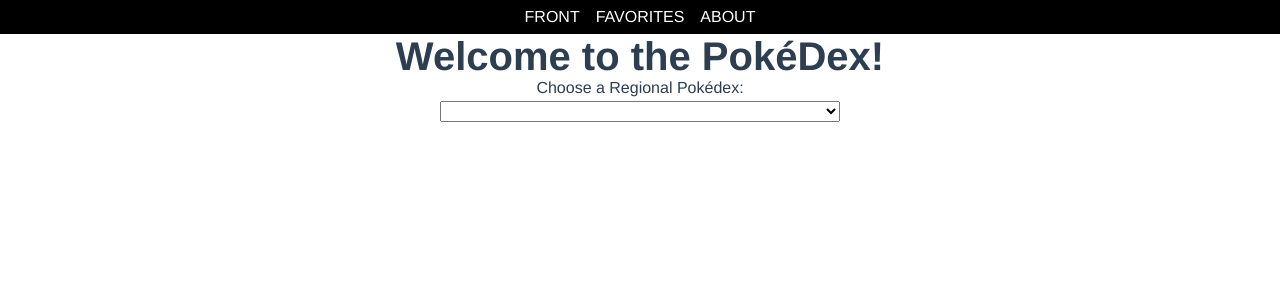
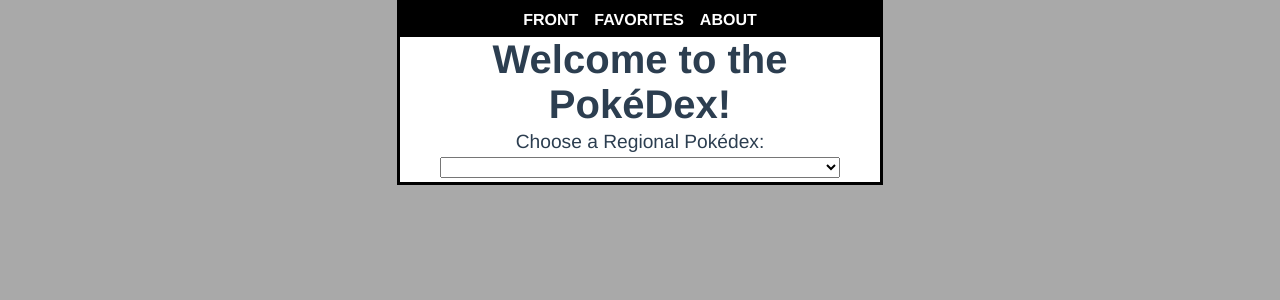
Before and after one commit to profounddark/pokedex, a Vue app: page /#/ in a window 1280 px wide. Shown: the top 300 px of the page. Built offline with nearby package versions, Linux system fonts and the light colour scheme; what vue-ls would draw is missing.

Commit message:
Commit before breaking

```diff
--- a/src/App.vue
+++ b/src/App.vue
@@ -15,6 +15,23 @@
 
 <style>
 
+#app {
+  font-family: 'Avenir', Helvetica, Arial, sans-serif;
+  -webkit-font-smoothing: antialiased;
+  -moz-osx-font-smoothing: grayscale;
+  text-align: center;
+  color: #2c3e50;
+  width: 30rem;
+  margin: 0 auto auto;
+  background-color: white;
+  border: solid;
+  border-color: black;
+}
+
+body
+{
+  background-color: darkgray;
+}
 h1
 {
   margin: 0;
@@ -31,8 +48,9 @@
 
 p
 {
-  margin: 0;
+  margin: .25rem;
   padding: 0;
+  font-size: 1.2rem;
 }
 
 body
@@ -46,4 +64,11 @@
   padding: 0;
   margin: 0;
 }
+
+@media only screen and (max-width: 600px) {
+  #app
+  {
+    width: 100%;
+  }
+}
 </style>
--- a/src/components/Entry.vue
+++ b/src/components/Entry.vue
@@ -1,18 +1,19 @@
 <template>
-  <div id="app">
+  <div>
     <navigation></navigation>
     <h1 class="pokename"> {{ pokemonData.name }} </h1>
     <p>National Pokédex # {{ pokemonData.id }} </p>
     <a v-bind:href="pokeimage.link"><img v-bind:src="pokeimage.image" class="pokeimage" v-bind:alt="pokemonData.name"></a>
 
-    <div>
-      <input type="radio" id="normal" name="imagetype" v-bind:value="pokenormal" checked v-model="pokeimage">
-      <label for="normal">Normal</label>
+    <h2 v-for="pokegenus in pokemonData.genera" v-if="pokegenus.language.name=='en'"> {{ pokegenus.genus }} </h2>
 
-      <input type="radio" id="shiny" name="imagetype" v-bind:value="pokeshiny" v-model="pokeimage">
-      <label for="shiny">Shiny</label>
+    <h2>Pokedéx Entries:</h2>
+    <div v-for="pokeflavor in pokemonData.flavor_text_entries" v-if="pokeflavor.language.name=='en'">
+      <button class="collapsible">From: {{ pokeflavor.version.name }}</button>
+      <div class="content">
+        <p> {{ pokeflavor.flavor_text }} </p>
+      </div>
     </div>
-    <h2> {{ pokemonData.genera[2].genus }} </h2>
 
 
   </div>
@@ -29,8 +30,7 @@
     return {
       pokemonData: null,
       pokeimage: null,
-      pokenormal: null,
-      pokeshiny: null
+      pokenormal: null
     }
   },
   created () {
@@ -38,7 +38,6 @@
     {
       this.pokemonData = this.$route.params.pokemonData;
       this.pokenormal = { image: "https://img.pokemondb.net/sprites/x-y/normal/" + this.pokemonData.name + ".png", link: "http://pokemondb.net/pokedex/" + this.pokemonData.name};
-      this.pokeshiny = { image: "https://img.pokemondb.net/sprites/x-y/shiny/" + this.pokemonData.name + ".png", link: "http://pokemondb.net/pokedex/" + this.pokemonData.name};
       this.pokeimage = this.pokenormal;
     }
     else
@@ -50,38 +49,41 @@
     'navigation': Navigation
   }
 }
+
 </script>
 
 <style>
-#app {
-  font-family: 'Avenir', Helvetica, Arial, sans-serif;
-  -webkit-font-smoothing: antialiased;
-  -moz-osx-font-smoothing: grayscale;
-  text-align: center;
-  color: #2c3e50;
+
+.collapsible {
+  background-color: #eee;
+  color: #444;
+  cursor: pointer;
+  padding: 18px;
+  width: 100%;
+  border: none;
+  text-align: left;
+  outline: none;
+  font-size: 15px;
+}
+
+.active, .collapsible:hover {
+  background-color: #ccc;
+}
+
+.content {
+  padding: 0 18px;
+  display: none;
+  overflow: hidden;
+  background-color: #f1f1f1;
+}
+
+.pokeimage
+{
+  width: 95%;
+  border: solid;
+  border-radius: 10%;
 }
 
 
-.pokeimage
-{
-  width: 30%;
-  border: solid;
-  border-radius: 10%;
-}
-input
-{
-  margin-left: 2rem;
-}
-label
-{
-  margin-right: 2rem;
-}
-
-@media only screen and (max-width: 600px) {
-  .pokeimage
-  {
-    width:90%;
-  }
-}
 
 </style>
--- a/src/components/Navigation.vue
+++ b/src/components/Navigation.vue
@@ -41,6 +41,7 @@
         padding: 0.5rem;
         color: white;
         background-color: black;
+        font-weight: bolder;
 
 
     }
```
